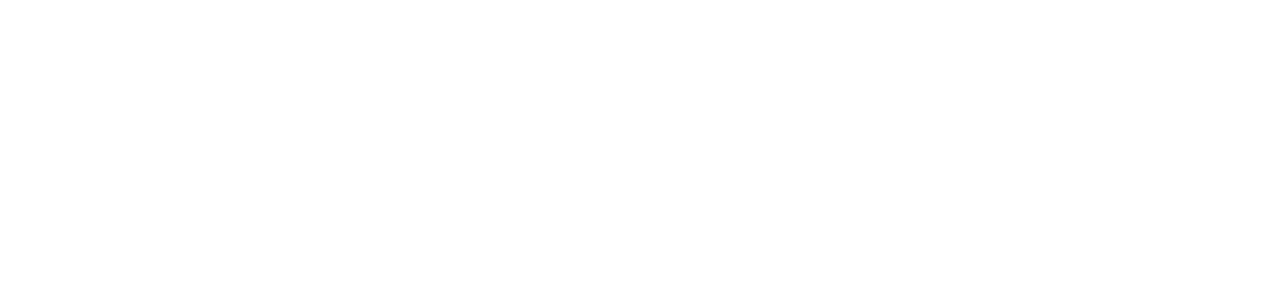
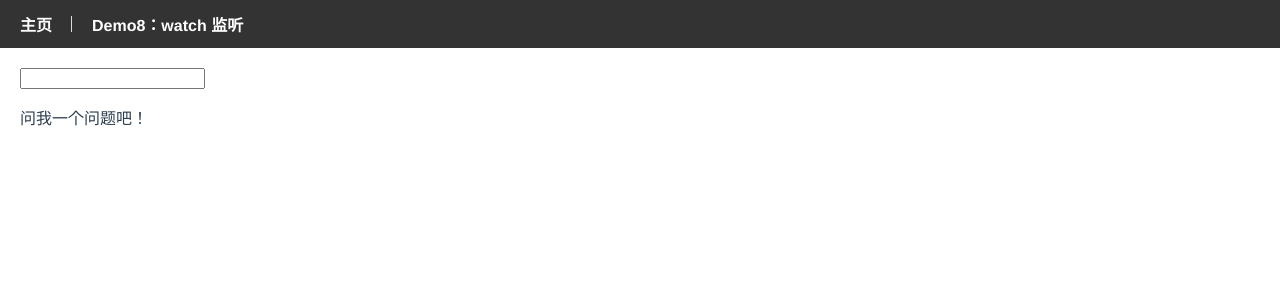
Before and after one commit to KINGMJ/vue-webpack, a Vue app: page /demo8 in a window 1280 px wide. Shown: the top 300 px of the page. Built offline with nearby package versions, Linux system fonts and the light colour scheme.

Commit message:
demo8：watch监听

```diff
--- a/src/components/HelloVue.vue
+++ b/src/components/HelloVue.vue
@@ -39,6 +39,9 @@
             <li>
                 <router-link to="/demo7">计算属性 computed</router-link>
             </li>
+            <li>
+                <router-link to="/demo8">watch 监听</router-link>
+            </li>
         </ul>
     </div>
 </template>
--- a/src/router.js
+++ b/src/router.js
@@ -57,6 +57,11 @@
             name: 'demo7',
             component: () => import('./views/Demo7.vue'),
             meta: {title: 'Demo7：计算属性：computed'}
+        }, {
+            path: '/demo8',
+            name: 'demo8',
+            component: () => import('./views/Demo8.vue'),
+            meta: {title: 'Demo8：watch 监听 '}
         }
     ]
 })
--- /dev/null
+++ b/src/views/Demo8.vue
@@ -0,0 +1,26 @@
+<template>
+    <div class="container">
+        <input v-model="question" title="">
+        <p>{{answer}}</p>
+    </div>
+</template>
+
+<script>
+    export default {
+        name: 'demo8',
+        data: () => {
+            return {
+                question: '',
+                answer: '问我一个问题吧！'
+            }
+        },
+        watch: {
+            // 如果 `question` 发生改变，这个函数就会运行
+            question: function (newQuestion, oldQuestion) {
+                console.log(newQuestion);
+                console.log(oldQuestion);
+                this.answer = newQuestion === '' ? '问我一个问题吧！' : '这个问题太复杂了！'
+            }
+        }
+    }
+</script>
```
